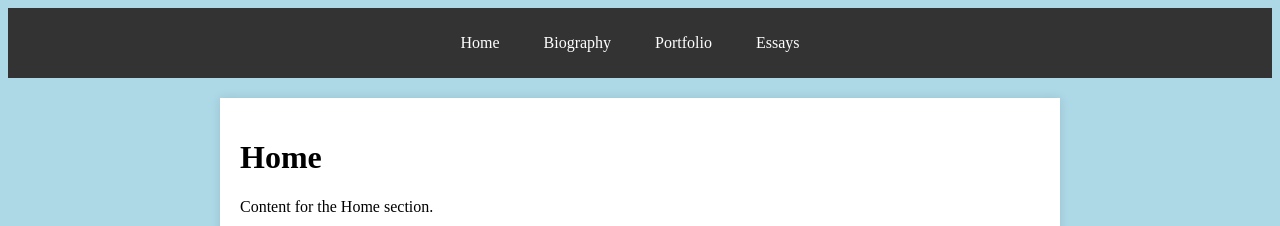
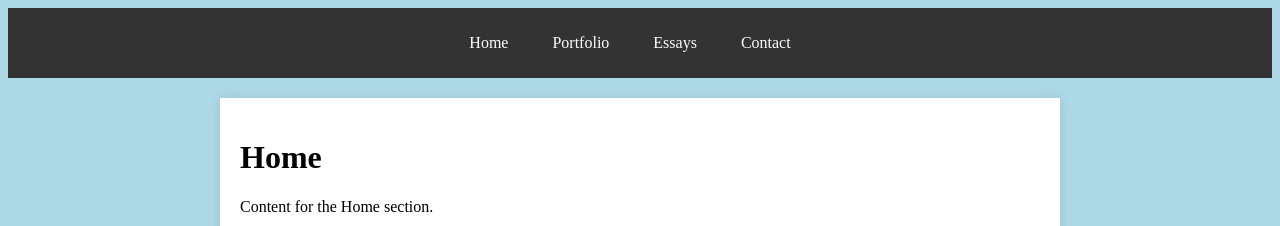
Before and after one commit to Vaibhav-Nadipalli/vaibhav-nadipalli.github.io, a Jekyll site: the page built from index.markdown, in a window 1280 px wide. Shown: the top 226 px of the page. Built offline with Jekyll 4.4.1, drawn with Linux system fonts in a browser that asks for light colours.

Commit message:
Update default.html

```diff
--- a/_layouts/default.html
+++ b/_layouts/default.html
@@ -11,9 +11,9 @@
         <nav>
             <ul>
                 <li><a href="#home">Home</a></li>
-                <li><a href="#about">Biography</a></li>
-                <li><a href="#services">Portfolio</a></li>
-                <li><a href="#contact">Essays</a></li>
+                <li><a href="#about">Portfolio</a></li>
+                <li><a href="#services">Essays</a></li>
+                <li><a href="#contact">Contact</a></li>
             </ul>
         </nav>
     </header>
```
